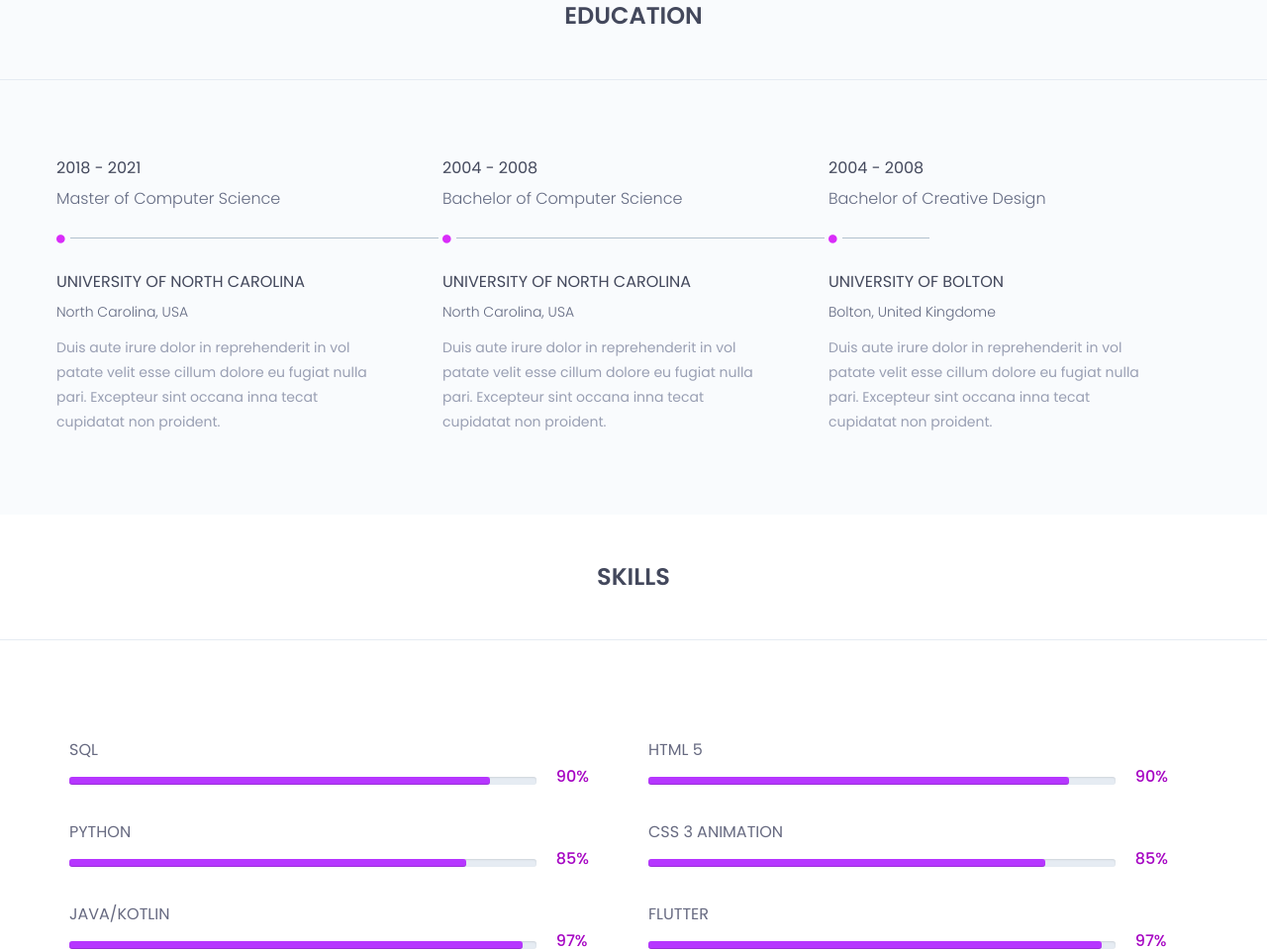
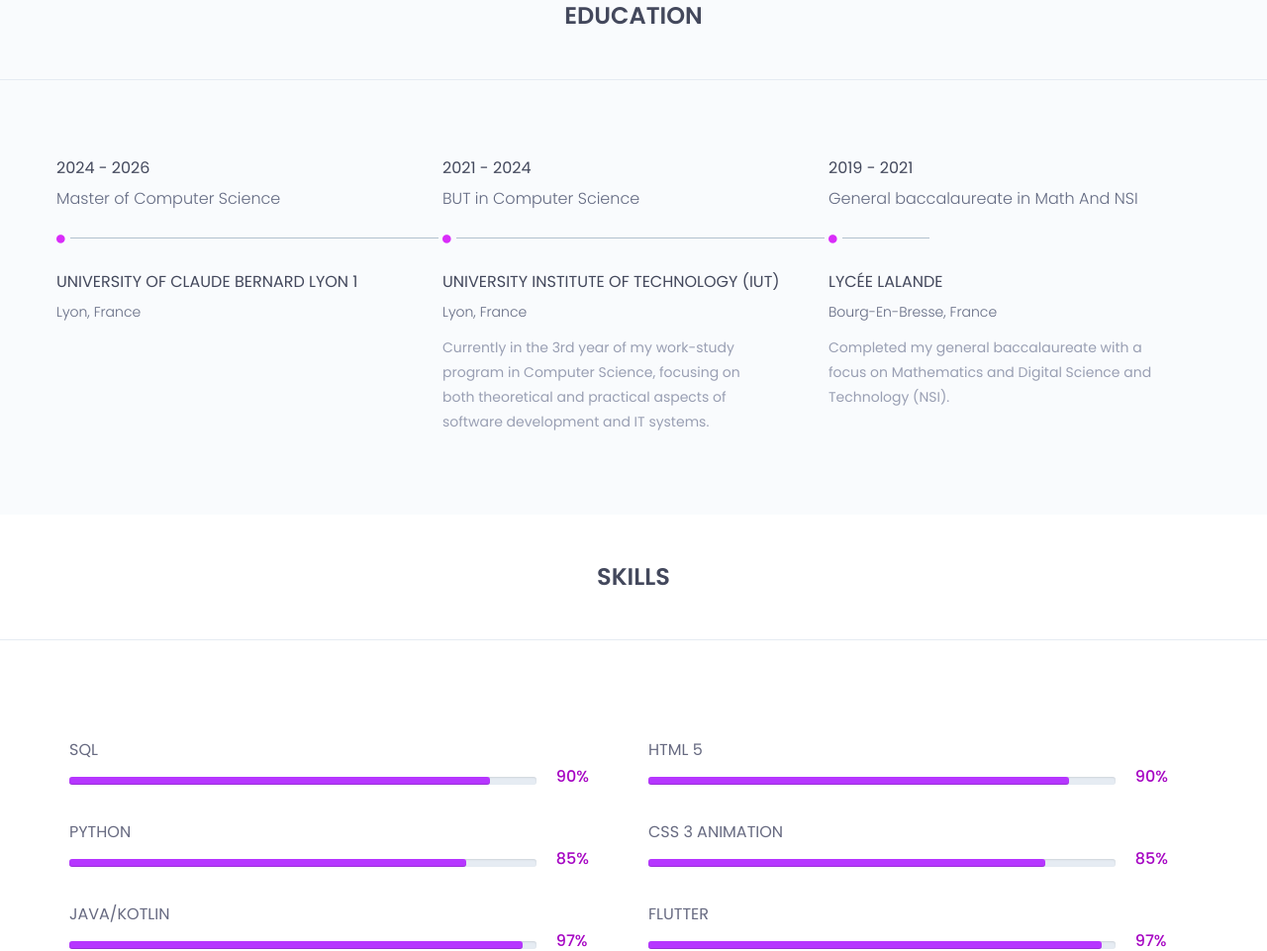
Before and after one commit to MohamedLaidaoui/MohamedLaidaoui.github.io, a plain HTML site: page index.html in a window 1280 px wide. Shown: the part 1866-2827 px from the top of the page at 99% size. Drawn offline with nearby package versions, Linux system fonts and the light colour scheme.

Commit message:
Add files via upload

```diff
--- a/index.html
+++ b/index.html
@@ -168,7 +168,7 @@
 						<div class="col-sm-4">
 							<div class="single-horizontal-timeline">
 								<div class="experience-time">
-									<h2>2018 - 2021</h2>
+									<h2>2024 - 2026</h2>
 									<h3>master <span>of </span> computer science</h3>
 								</div><!--/.experience-time-->
 								<div class="timeline-horizontal-border">
@@ -178,11 +178,11 @@
 								<div class="timeline">
 									<div class="timeline-content">
 										<h4 class="title">
-											university of north carolina
+											university of Claude Bernard Lyon 1
 										</h4>
-										<h5>north carolina, USA</h5>
+										<h5>Lyon, France</h5>
 										<p class="description">
-											Duis aute irure dolor in reprehenderit in vol patate velit esse cillum dolore eu fugiat nulla pari. Excepteur sint occana inna tecat cupidatat non proident.
+											<!-- Add description here if needed -->
 										</p>
 									</div><!--/.timeline-content-->
 								</div><!--/.timeline-->
@@ -191,8 +191,8 @@
 						<div class="col-sm-4">
 							<div class="single-horizontal-timeline">
 								<div class="experience-time">
-									<h2>2004 - 2008</h2>
-									<h3>bachelor <span>of </span> computer science</h3>
+									<h2>2021 - 2024</h2>
+									<h3>BUT <span>in </span> computer science</h3>
 								</div><!--/.experience-time-->
 								<div class="timeline-horizontal-border">
 									<i class="fa fa-circle" aria-hidden="true"></i>
@@ -201,11 +201,11 @@
 								<div class="timeline">
 									<div class="timeline-content">
 										<h4 class="title">
-											university of north carolina
+											University Institute of Technology (IUT)
 										</h4>
-										<h5>north carolina, USA</h5>
+										<h5>Lyon, France</h5>
 										<p class="description">
-											Duis aute irure dolor in reprehenderit in vol patate velit esse cillum dolore eu fugiat nulla pari. Excepteur sint occana inna tecat cupidatat non proident.
+											Currently in the 3rd year of my work-study program in Computer Science, focusing on both theoretical and practical aspects of software development and IT systems.
 										</p>
 									</div><!--/.timeline-content-->
 								</div><!--/.timeline-->
@@ -214,22 +214,21 @@
 						<div class="col-sm-4">
 							<div class="single-horizontal-timeline">
 								<div class="experience-time">
-									<h2>2004 - 2008</h2>
-									<h3>bachelor <span>of </span> creative design</h3>
+									<h2>2019 - 2021</h2>
+									<h3>general <span>baccalaureate in </span>math and NSI</h3>
 								</div><!--/.experience-time-->
 								<div class="timeline-horizontal-border">
 									<i class="fa fa-circle" aria-hidden="true"></i>
-									<span class="single-timeline-horizontal spacial-horizontal-line
-									"></span>
+									<span class="single-timeline-horizontal spacial-horizontal-line"></span>
 								</div>
 								<div class="timeline">
 									<div class="timeline-content">
 										<h4 class="title">
-											university of bolton
+											Lycée Lalande
 										</h4>
-										<h5>bolton, united kingdome</h5>
+										<h5>Bourg-en-Bresse, France</h5>
 										<p class="description">
-											Duis aute irure dolor in reprehenderit in vol patate velit esse cillum dolore eu fugiat nulla pari. Excepteur sint occana inna tecat cupidatat non proident.
+											Completed my general baccalaureate with a focus on Mathematics and Digital Science and Technology (NSI).
 										</p>
 									</div><!--/.timeline-content-->
 								</div><!--/.timeline-->
@@ -238,6 +237,7 @@
 					</div>
 				</div>
 			</div>
+
 
 		</section><!--/.education-->
 		<!--education end -->
```
